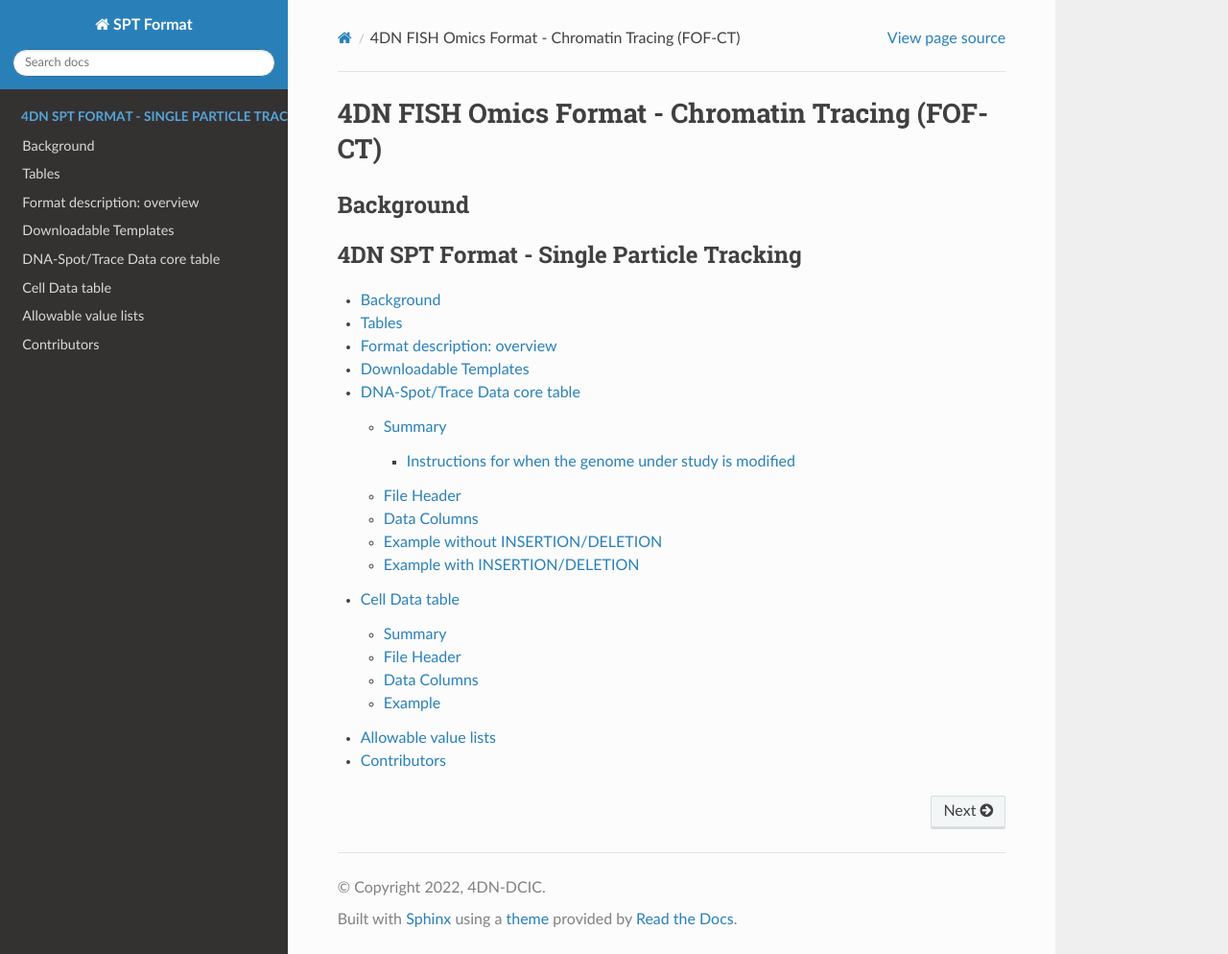
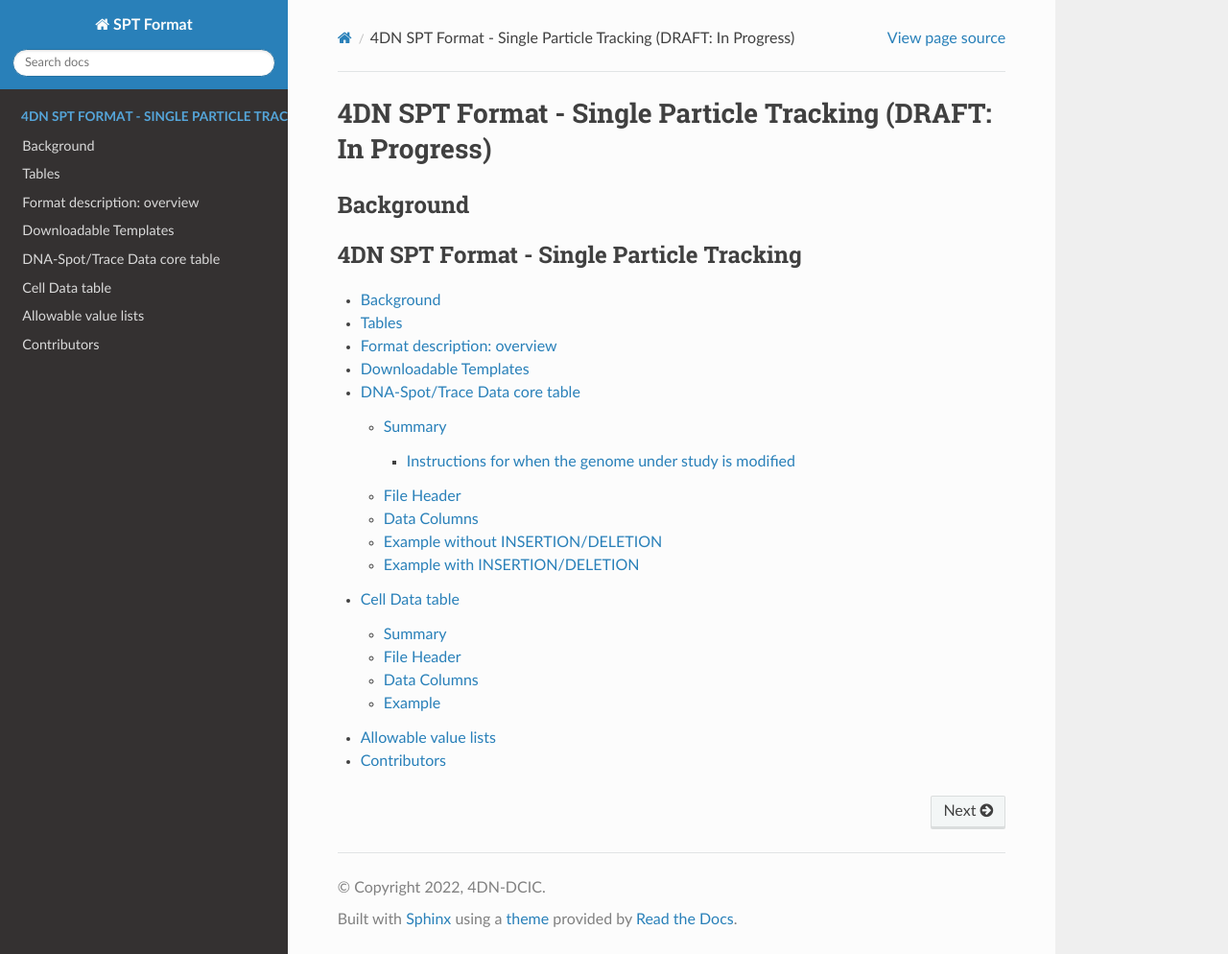
Before and after one commit to 4dn-dcic/spt_format, a Sphinx documentation site: the page built from docs/source/index.rst, in a window 1280 px wide and 994 px high. Shown: the whole window at 96% size. Built offline with Sphinx 7.4.7 and the Read the Docs theme 3.1.0, drawn with Linux system fonts in a browser that asks for light colours; pages that are not in the unit, such as notebooks, are missing from menus.

Commit message:
files fixed

```diff
--- a/CHANGELOG.rst
+++ b/CHANGELOG.rst
@@ -1,5 +1,5 @@
 ==================================================
-4DN SPT Format - Single Particle Tracking (In Progress)
+4DN SPT Format - Single Particle Tracking (DRAFT: In Progress)
 ==================================================
 
 ---------
--- a/docs/source/index.rst
+++ b/docs/source/index.rst
@@ -1,5 +1,5 @@
 ##################################################
-4DN FISH Omics Format - Chromatin Tracing (FOF-CT)
+4DN SPT Format - Single Particle Tracking (DRAFT: In Progress)
 ##################################################
 
 .. include:: intro.rst
```
Also changed, not shown: README.md (+1 -1 lines).
